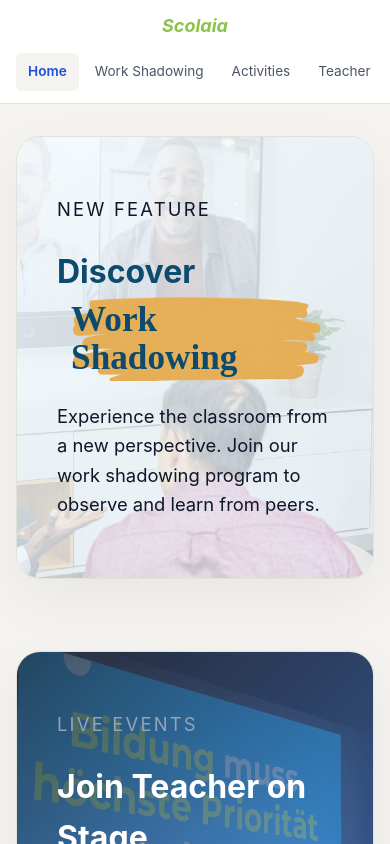
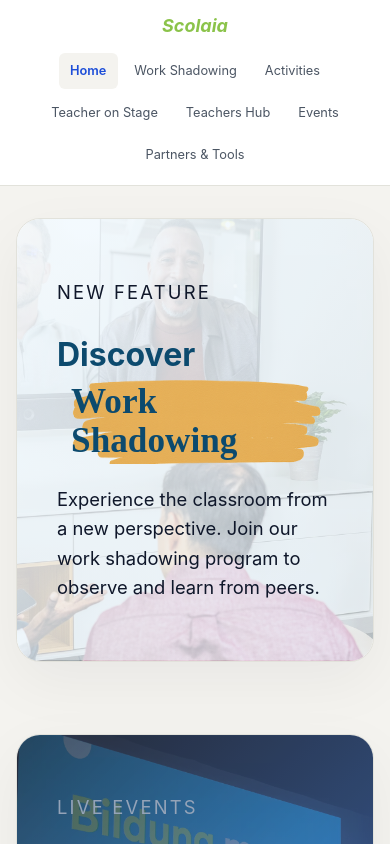
Before and after one commit to ozkoc/scolaia, a React (Vite) app: page / in a window 390 px wide. Shown: the top 844 px of the page. Built offline with nearby package versions, Linux system fonts and the light colour scheme.

Commit message:
Enable multi-row navigation tabs on mobile without scrolling

```diff
--- a/src/App.css
+++ b/src/App.css
@@ -803,23 +803,16 @@ button.icon-button {
   }
 
   .site-header nav {
-    overflow-x: auto;
-    flex-wrap: nowrap;
-    gap: 0.25rem;
-    -webkit-overflow-scrolling: touch;
-    scrollbar-width: none;
-    justify-content: flex-start;
+    flex-wrap: wrap;
+    gap: 0.35rem;
+    justify-content: center;
   }
 
-  .site-header nav::-webkit-scrollbar {
-    display: none;
-  }
-
   .site-header nav a {
-    padding: 0.5rem 0.75rem;
-    font-size: 0.85rem;
+    padding: 0.5rem 0.7rem;
+    font-size: 0.8rem;
     white-space: nowrap;
-    flex-shrink: 0;
+    flex: 0 1 auto;
   }
 
   .site-main {
```
